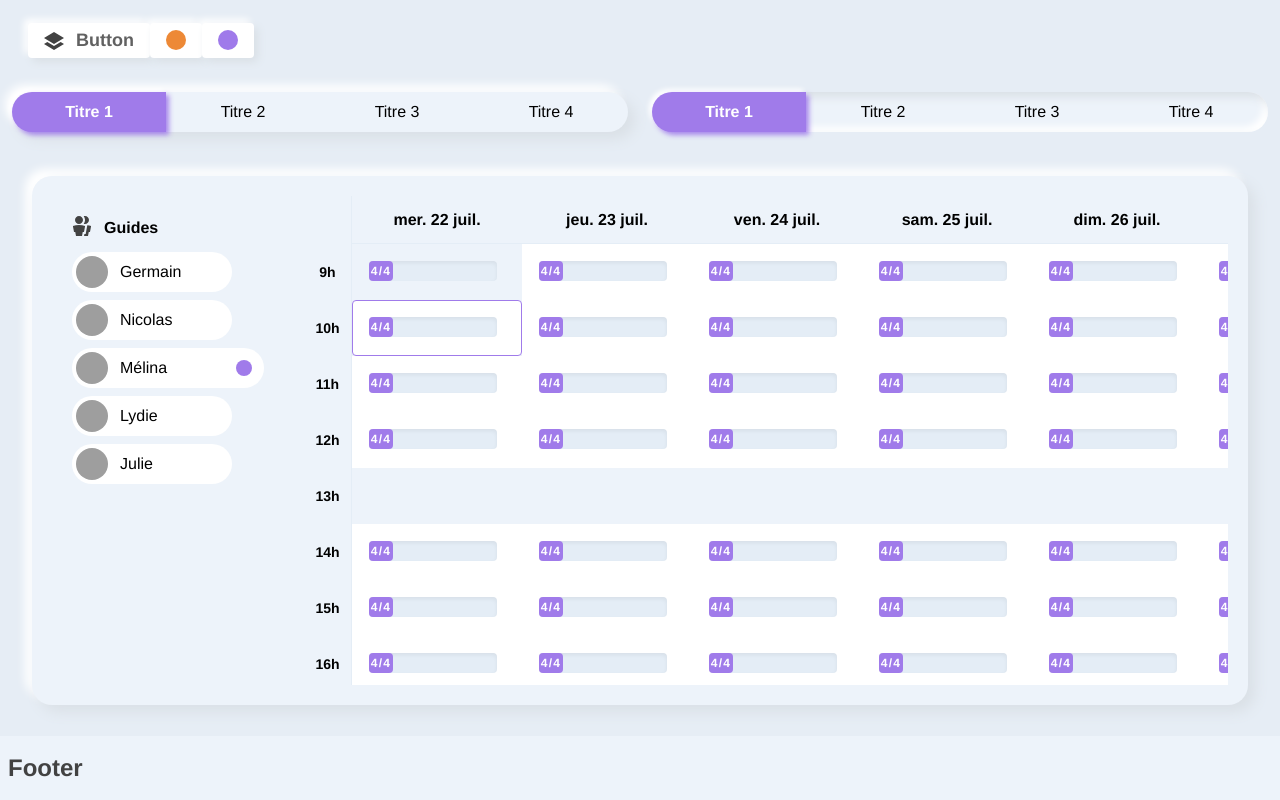
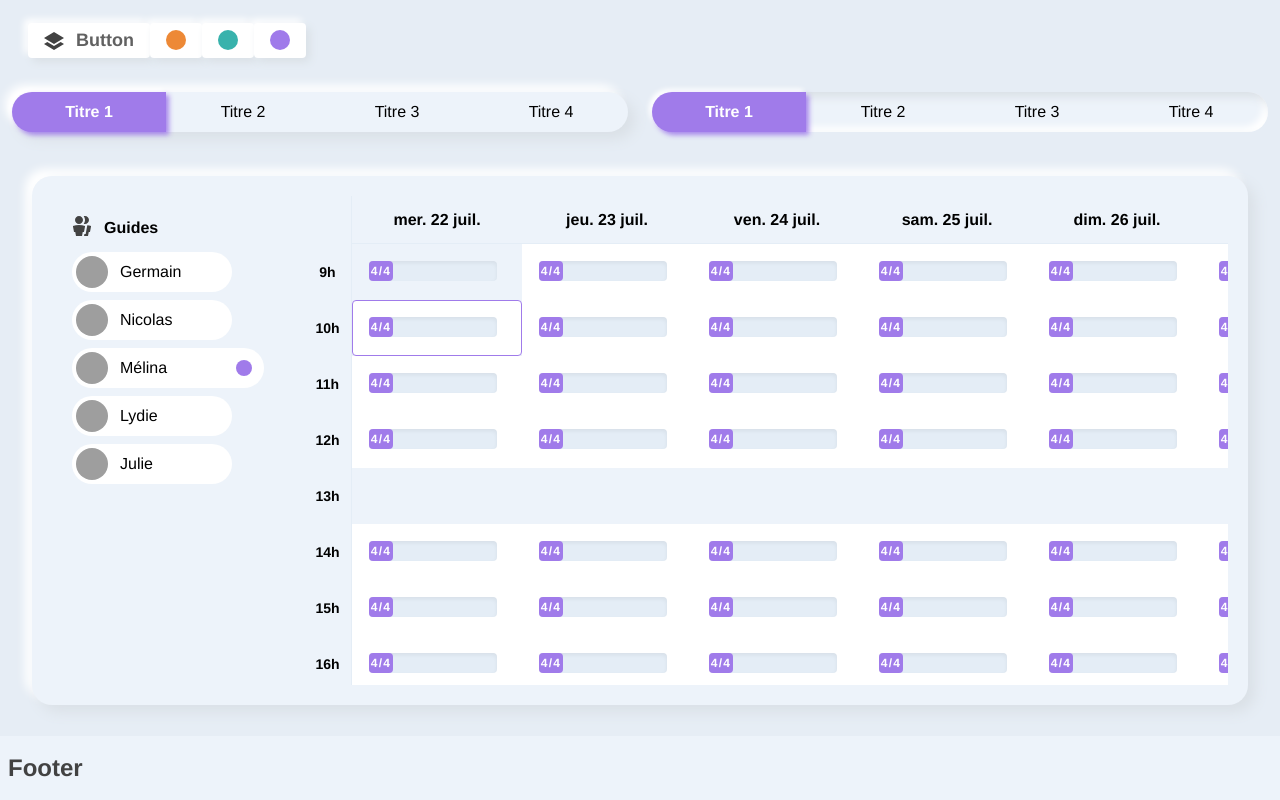
Before and after one commit to germsb/calandar-app, a Vue app: page / in a window 1280 px wide. Built offline with nearby package versions, Linux system fonts and the light colour scheme; grey boxes are pictures that could not be loaded.

Commit message:
add color

```diff
--- a/src/App.vue
+++ b/src/App.vue
@@ -13,6 +13,9 @@
         </button>
         <button class="btn btn-gray rounded-none" @click="changeColor('237, 137, 54')">
           <div class="rounded-full w-5 h-5 bg-orange-500"></div>
+        </button>
+        <button class="btn btn-gray" @click="changeColor('56, 178, 172')">
+          <div class="rounded-full w-5 h-5 bg-teal-500"></div>
         </button>
         <button class="btn btn-gray rounded-r-full" @click="changeColor('160, 123, 234')">
           <div class="rounded-full w-5 h-5 bg-purple-500"></div>
--- a/src/components/TabBar.vue
+++ b/src/components/TabBar.vue
@@ -4,7 +4,7 @@
   >
     <div
       v-for="(title, i) in titles"
-      :class="'flex items-center hover:font-bold justify-center h-10 cursor-pointer capitalize '+(select == i ? 'tabon' : 'taboff')+' '+(i == 0 ? 'rounded-l-full' : '')+' '+(i == titles.length-1 ? 'rounded-r-full' : '')"
+      :class="'flex items-center hover:font-bold transition-all duration-200 justify-center h-10 cursor-pointer capitalize '+(select == i ? 'tabon' : 'taboff')+' '+(i == 0 ? 'rounded-l-full' : '')+' '+(i == titles.length-1 ? 'rounded-r-full' : '')"
       :key="i"
       @click="change(i)"
     >{{ title }}</div>
```
